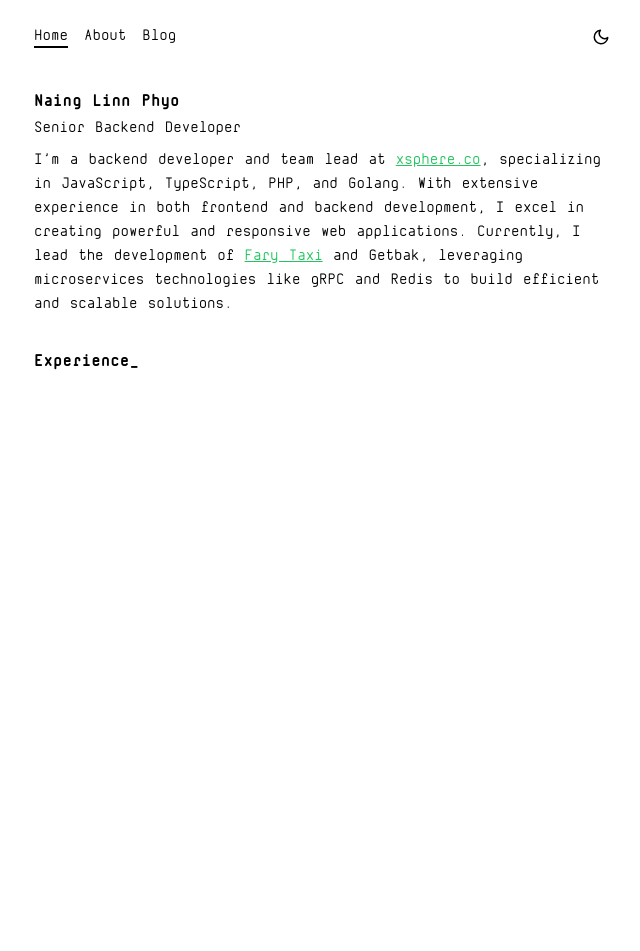
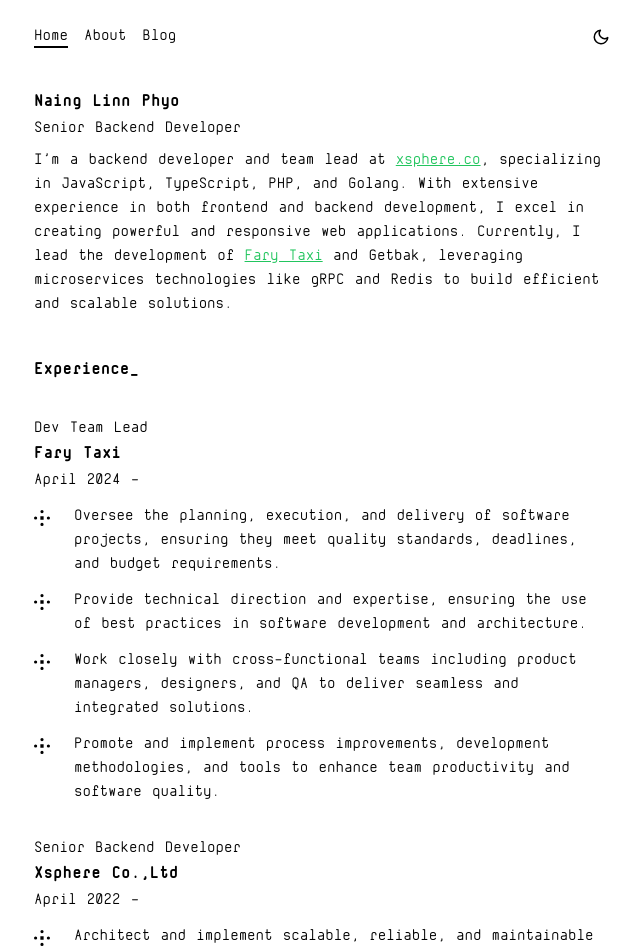
Before and after one commit to nainglinnphyo/portfolio-v3, a Next.js app: page / in a window 1280 px wide. Shown: the top 951 px of the page, without its empty margins (318-958 px from the left). Before the commit the page ends 800 px from the top, so only its background shows below. Built offline with nearby package versions, Linux system fonts and the light colour scheme.

Commit message:
chore: added exp sections

```diff
--- a/src/app/page.tsx
+++ b/src/app/page.tsx
@@ -7,7 +7,7 @@ import React from 'react';
 
 function Main() {
      return (
-          <div className='flex flex-col space-y-8'>
+          <div className='flex flex-col space-y-10'>
                <Home />
                <Exp />
           </div>
--- a/src/components/Exp.tsx
+++ b/src/components/Exp.tsx
@@ -1,14 +1,16 @@
 import React from 'react'
+import SubExp from './SubExp'
+import { exp } from '@/utils/exp'
 
 function Exp() {
      return (
-          <div>
-               <div>
-                    <h1 className='text-lg font-bold'>Experience_</h1>
-               </div>
-               <div>
-                    <p></p>
-               </div>
+          <div className='space-y-8'>
+               <h1 className='text-lg font-bold'>Experience_</h1>
+               {exp.map((e) => {
+                    return (
+                         <SubExp key={e.title} company={e.company} jd={e.jd} title={e.title} workDate={e.workDate} />
+                    )
+               })}
           </div>
      )
 }
--- /dev/null
+++ b/src/components/SubExp.tsx
@@ -0,0 +1,38 @@
+import React from 'react'
+import { SiPluscodes } from "react-icons/si";
+
+function SubExp({ company, jd, title, workDate }: JobDescription) {
+     return (
+          <div className='space-y-3'>
+               <div>
+                    <h2 className='text-base'>{title}</h2>
+                    <h1 className='text-lg font-bold'>{company}</h1>
+                    <h2 className='text-base'>{workDate}</h2>
+               </div>
+               <div className='space-y-3'>
+                    {jd.map((j) => {
+                         return (
+                              <JobDescription jd={j} key={j} />
+                         )
+                    })}
+
+
+               </div>
+          </div>
+     )
+}
+
+const JobDescription = ({ jd }: { jd: string }) => {
+     return (
+          <div className='flex space-x-6 '>
+               <div className='mt-[0.38rem]'>
+                    <SiPluscodes />
+               </div>
+               <div className=''>
+                    {jd}
+               </div>
+          </div>
+     )
+}
+
+export default SubExp
--- /dev/null
+++ b/src/utils/exp.ts
@@ -0,0 +1,24 @@
+export const exp = [
+  {
+    title: "Dev Team Lead",
+    company: "Fary Taxi",
+    workDate: "April 2024 -",
+    jd: [
+      "Oversee the planning, execution, and delivery of software projects, ensuring they meet quality standards, deadlines, and budget requirements.",
+      "Provide technical direction and expertise, ensuring the use of best practices in software development and architecture.",
+      "Work closely with cross-functional teams including product managers, designers, and QA to deliver seamless and integrated solutions.",
+      "Promote and implement process improvements, development methodologies, and tools to enhance team productivity and software quality.",
+    ],
+  },
+  {
+    title: "Senior Backend Developer",
+    company: "Xsphere Co.,Ltd",
+    workDate: "April 2022 -",
+    jd: [
+      "Architect and implement scalable, reliable, and maintainable backend services and APIs.",
+      "Design and optimize database schemas, write efficient queries, and ensure data integrity.",
+      "Identify and resolve performance bottlenecks in the application and database layers.",
+      "Provide guidance and mentorship to junior developers, fostering a culture of continuous learning and improvement.",
+    ],
+  },
+];
```
Also changed, not shown: src/types/global.d.ts (+7 -0 lines).
